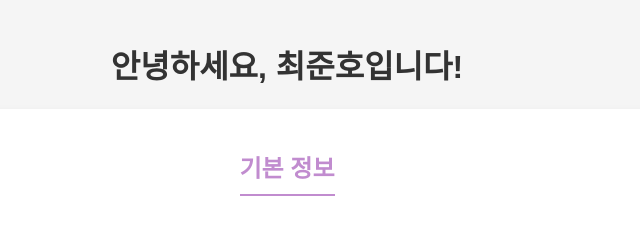
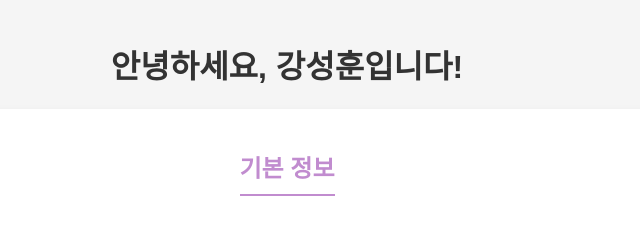
Before and after one commit to kang-s-h/web-introduction, a plain HTML site: page index.html in a window 1280 px wide. Shown: the top 229 px of the page, 353-993 px from the left. Drawn offline with Linux system fonts and the light colour scheme.

```diff
--- a/index.html
+++ b/index.html
@@ -12,7 +12,7 @@
 <body>
 
 <header>
-    <h1>안녕하세요, 최준호입니다!</h1>
+    <h1>안녕하세요, 강성훈입니다!</h1>
 </header>
 
 <section class="card">
```
Also changed, not shown: hi.txt (added).
